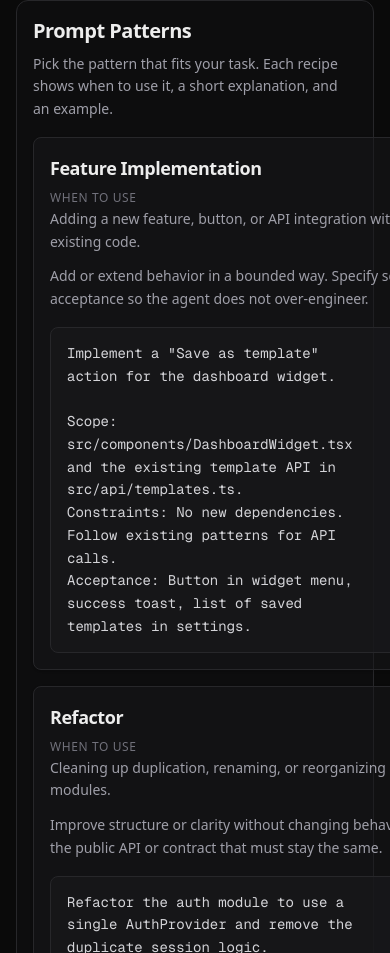
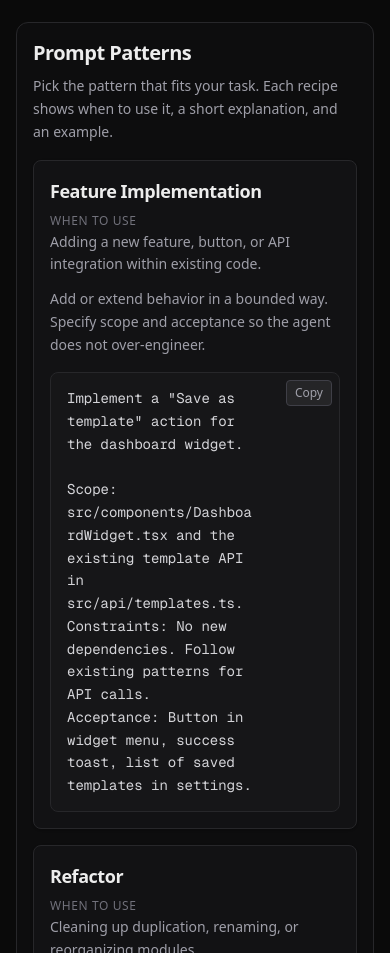
Before and after one commit to ian-schwartz/ai-dev-trends-explorer, a Next.js app: page /prompting in a window 390 px wide. Shown: the part 1753-2706 px from the top of the page. Built offline with nearby package versions, Linux system fonts and the light colour scheme.

Commit message:
fix: resolve mobile overflow in Prompting page pattern examples

```diff
--- a/src/app/prompting/page.tsx
+++ b/src/app/prompting/page.tsx
@@ -174,7 +174,7 @@ export default function PromptingPage() {
               Pick the pattern that fits your task. Each recipe shows when to use it, a short explanation, and an example.
             </p>
           </SectionHeading>
-          <div className="grid gap-4 sm:gap-6 sm:grid-cols-1 lg:grid-cols-2">
+          <div className="grid gap-4 sm:gap-6 sm:grid-cols-1 lg:grid-cols-2 [&>*]:min-w-0">
             <PromptPatternCard
               title="Feature Implementation"
               whenToUse="Adding a new feature, button, or API integration within existing code."
--- a/src/components/prompting/CopyablePromptBlock.tsx
+++ b/src/components/prompting/CopyablePromptBlock.tsx
@@ -8,7 +8,7 @@ interface CopyablePromptBlockProps {
 }
 
 const blockClasses =
-  "rounded-lg border border-zinc-800 bg-zinc-900/80 px-4 py-3.5 pr-24 font-mono text-sm leading-relaxed text-zinc-300 overflow-x-auto whitespace-pre-wrap"
+  "w-full max-w-full rounded-lg border border-zinc-800 bg-zinc-900/80 px-4 py-3.5 pr-20 font-mono text-sm leading-relaxed text-zinc-300 whitespace-pre-wrap break-words [overflow-wrap:anywhere] sm:pr-24"
 
 export function CopyablePromptBlock({
   children,
@@ -28,7 +28,7 @@ export function CopyablePromptBlock({
   }, [children])
 
   return (
-    <div className={`relative ${className}`}>
+    <div className={`relative min-w-0 max-w-full ${className}`}>
       <pre className={blockClasses}>{children.trim()}</pre>
       <button
         type="button"
--- a/src/components/prompting/PromptPatternCard.tsx
+++ b/src/components/prompting/PromptPatternCard.tsx
@@ -14,7 +14,7 @@ export function PromptPatternCard({
   examplePrompt,
 }: PromptPatternCardProps) {
   return (
-    <article className="rounded-lg border border-zinc-800 bg-zinc-900/50 p-4 shadow-sm transition-all duration-200 ease-out hover:border-violet-500/20 hover:shadow-md hover:shadow-zinc-900/20 sm:p-5">
+    <article className="min-w-0 rounded-lg border border-zinc-800 bg-zinc-900/50 p-4 shadow-sm transition-all duration-200 ease-out hover:border-violet-500/20 hover:shadow-md hover:shadow-zinc-900/20 sm:p-5">
       <h3 className="text-lg font-semibold tracking-tight text-foreground">
         {title}
       </h3>
```
